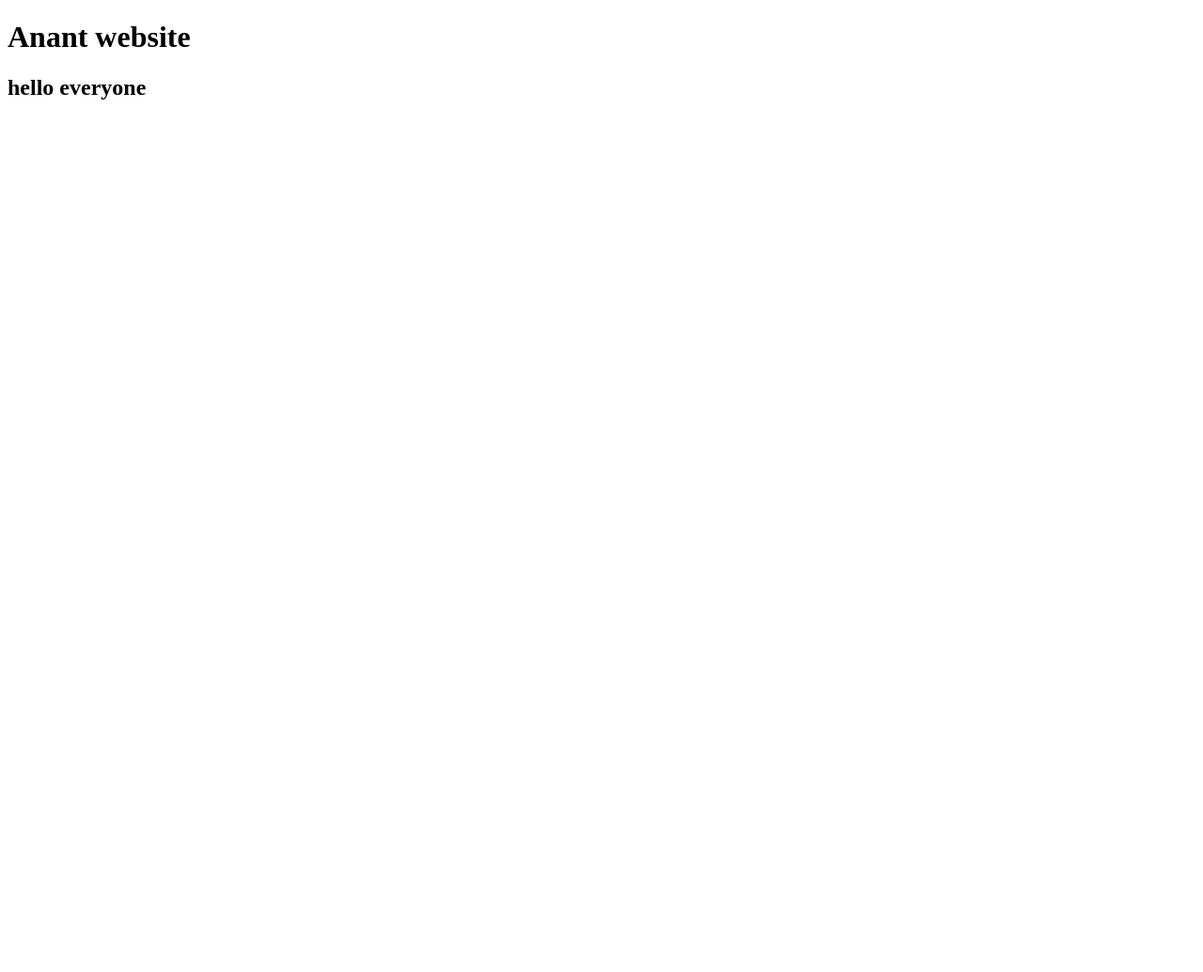
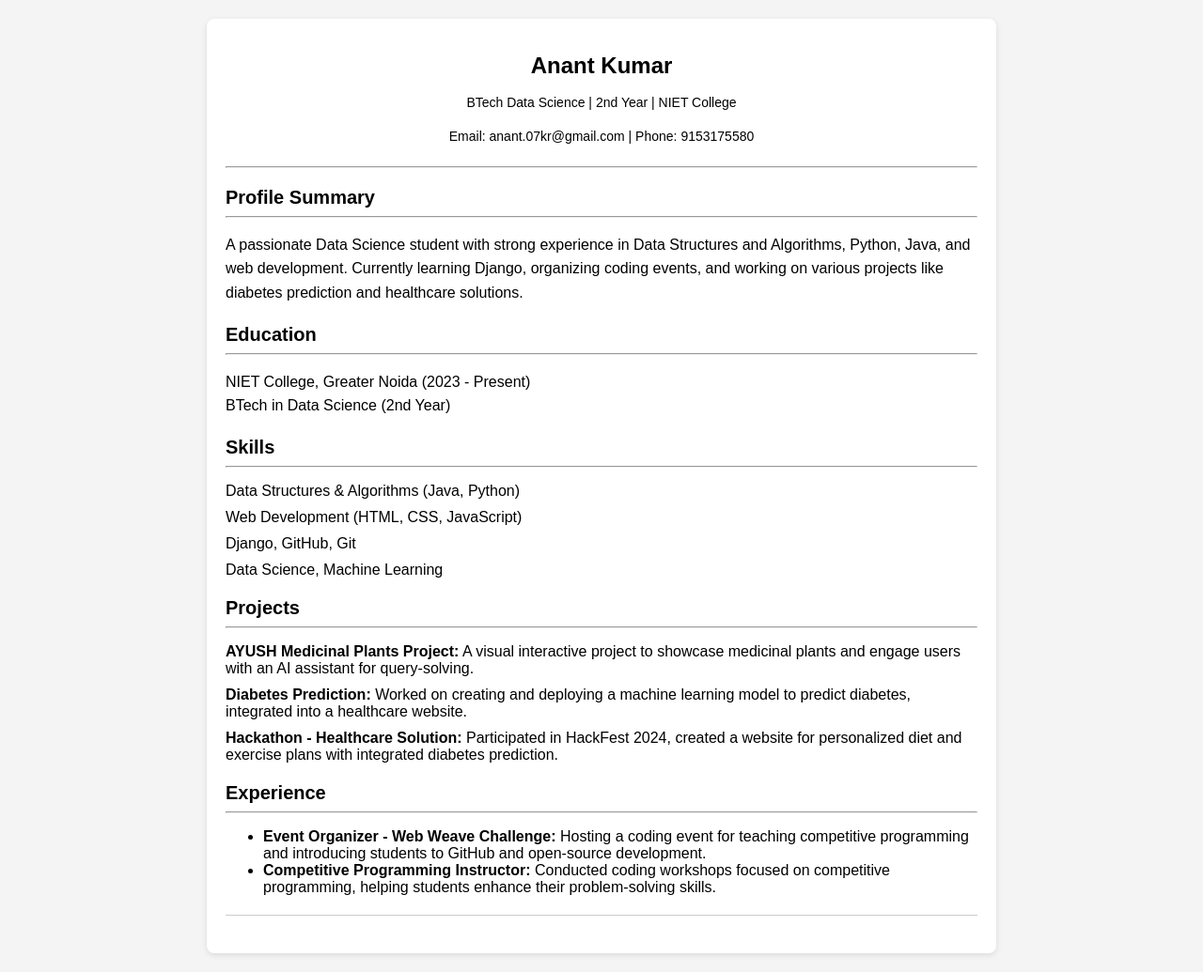
Before and after one commit to Anantitself/hack, a plain HTML site: page index.html in a window 1280 px wide. Shown: the whole page at 94% size. Before the commit the page ends 800 px from the top, so only its background shows below. Drawn offline with Linux system fonts and the light colour scheme.

Commit message:
Add files via upload

```diff
--- a/index.html
+++ b/index.html
@@ -3,12 +3,111 @@
 <head>
     <meta charset="UTF-8">
     <meta name="viewport" content="width=device-width, initial-scale=1.0">
-    <title>Document</title>
+    <title>Resume</title>
+    <style>
+        body {
+            font-family: Arial, sans-serif;
+            margin: 20px;
+            background-color: #f4f4f4;
+        }
+        .container {
+            max-width: 800px;
+            margin: auto;
+            background: white;
+            padding: 20px;
+            border-radius: 8px;
+            box-shadow: 0 2px 6px rgba(0, 0, 0, 0.1);
+        }
+        h1 {
+            text-align: center;
+            font-size: 24px;
+            margin-bottom: 10px;
+        }
+        h2 {
+            font-size: 20px;
+            margin-top: 20px;
+            margin-bottom: 5px;
+        }
+        p {
+            line-height: 1.6;
+        }
+        .contact-info {
+            font-size: 14px;
+            text-align: center;
+            margin-bottom: 20px;
+        }
+        .section {
+            list-style-type:none;
+            margin-bottom: 20px;
+        }
+        .skills, .projects {
+            list-style-type: none;
+            padding: 0;
+        }
+        .skills li, .projects li {
+            margin-bottom: 10px;
+        }
+        .divider {
+            height: 1px;
+            background: #ccc;
+            margin: 20px 0;
+        }
+    </style>
 </head>
 <body>
-    <h1 >Anant website</h1>
-    <h2>
-       hello everyone
-    </h2>
+    <div class="container">
+        <h1>Anant Kumar</h1>
+        <div class="contact-info">
+            <p>BTech Data Science | 2nd Year | NIET College</p>
+            <p>Email: anant.07kr@gmail.com | Phone: 9153175580</p>
+        </div>
+
+        <div class="section">
+            <hr>
+            <h2>Profile Summary</h2>
+            <hr>
+            <p>A passionate Data Science student with strong experience in Data Structures and Algorithms, Python, Java, and web development. Currently learning Django, organizing coding events, and working on various projects like diabetes prediction and healthcare solutions.</p>
+        </div>
+
+        <div class="section">
+            <h2>Education</h2>
+            <hr>
+            <p>NIET College, Greater Noida (2023 - Present)<br>BTech in Data Science (2nd Year)</p>
+        </div>
+
+        <div class="section">
+            <h2>Skills</h2>
+            <hr>
+            <ul class="skills">
+                <li>Data Structures & Algorithms (Java, Python)</li>
+                <li>Web Development (HTML, CSS, JavaScript)</li>
+                <li>Django, GitHub, Git</li>
+                <li>Data Science, Machine Learning</li>
+            </ul>
+        </div>
+
+        <div class="section">
+            <h2>Projects</h2>
+            <hr>
+            <ul class="projects">
+                <li><strong>AYUSH Medicinal Plants Project:</strong> A visual interactive project to showcase medicinal plants and engage users with an AI assistant for query-solving.</li>
+
+                <li><strong>Diabetes Prediction:</strong> Worked on creating and deploying a machine learning model to predict diabetes, integrated into a healthcare website.</li>
+
+                <li><strong>Hackathon - Healthcare Solution:</strong> Participated in HackFest 2024, created a website for personalized diet and exercise plans with integrated diabetes prediction.</li>
+            </ul>
+        </div>
+
+        <div class="section">
+            <h2>Experience</h2>
+            <hr>
+            <ul>
+                <li><strong>Event Organizer - Web Weave Challenge:</strong> Hosting a coding event for teaching competitive programming and introducing students to GitHub and open-source development.</li>
+                <li><strong>Competitive Programming Instructor:</strong> Conducted coding workshops focused on competitive programming, helping students enhance their problem-solving skills.</li>
+            </ul>
+        </div>
+
+        <div class="divider"></div>
+    </div>
 </body>
 </html>
```
